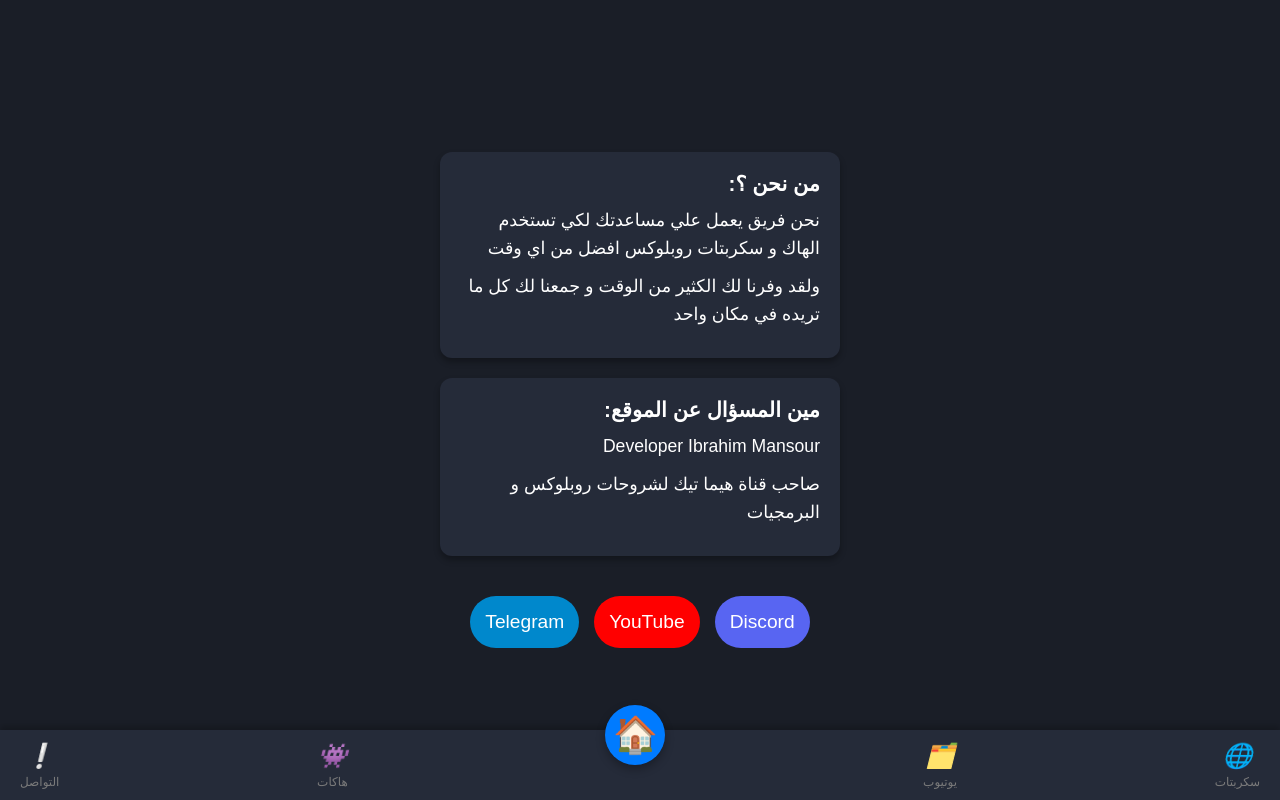
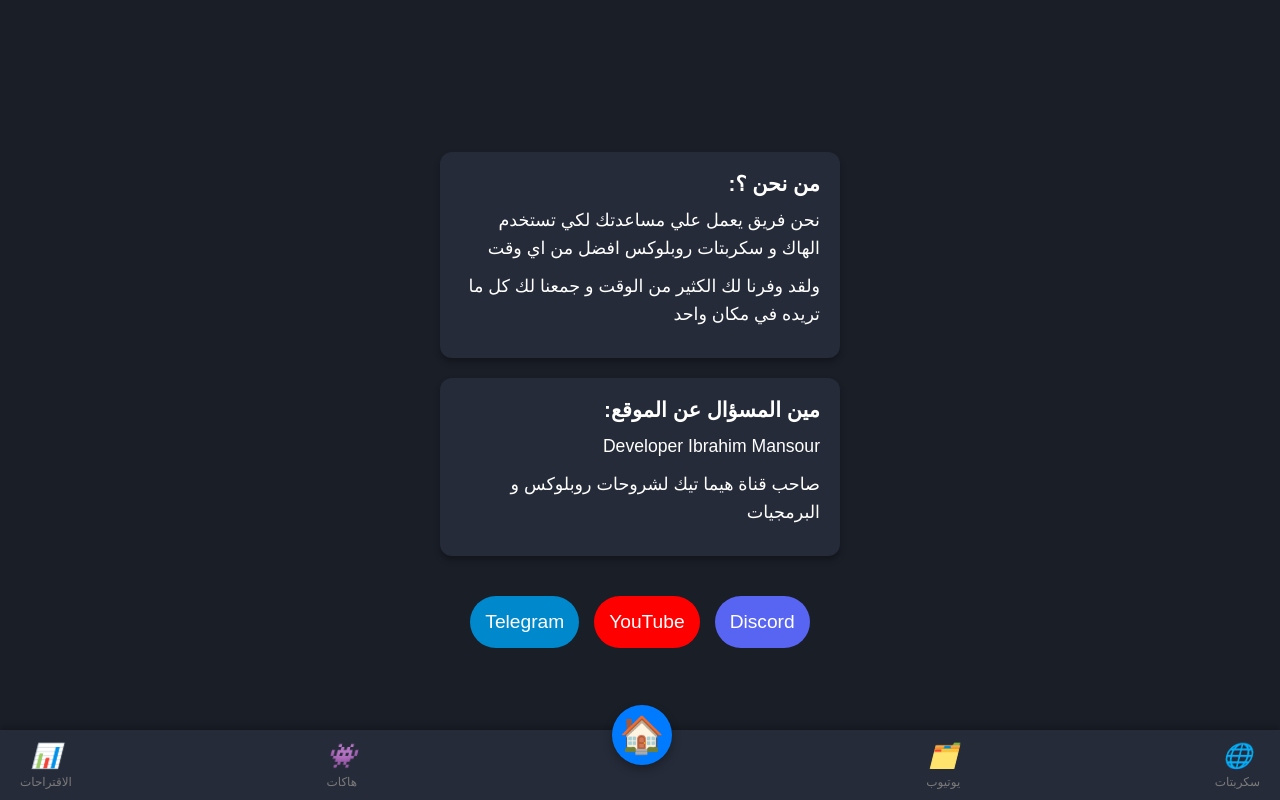
Before and after one commit to HemaTechno/S-script, a plain HTML site: page index.html in a window 1280 px wide. Drawn offline with Linux system fonts and the light colour scheme.

Commit message:
Update index.html

```diff
--- a/index.html
+++ b/index.html
@@ -206,9 +206,9 @@
             <i class="navbar-icon">👾</i>
             <span>هاكات</span>
         </a>
-        <a href="profile.html" class="navbar-item">
-            <i class="navbar-icon">❕</i>
-            <span>التواصل</span>
+        <a href="Suggestions.html" class="navbar-item">
+            <i class="navbar-icon">📊</i>
+            <span>الاقتراحات</span>
         </a>
     </div>
 
```
